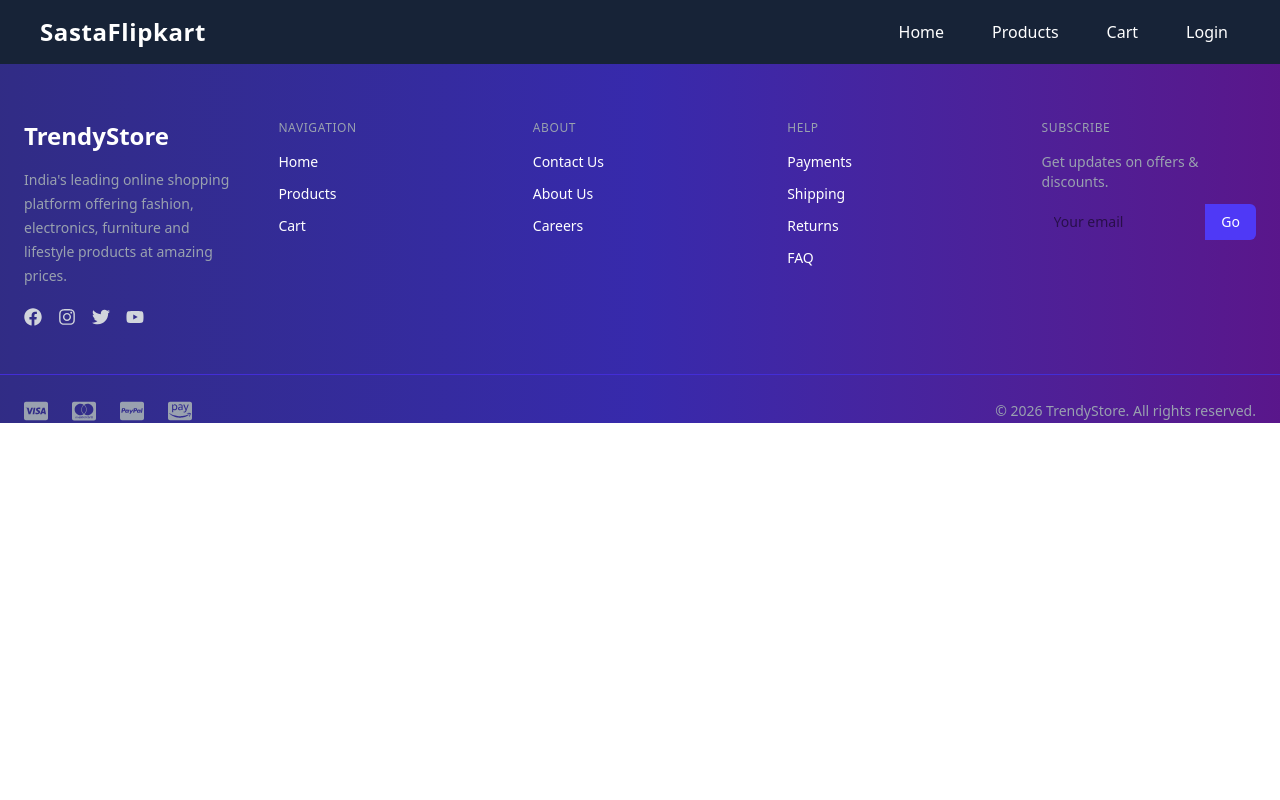
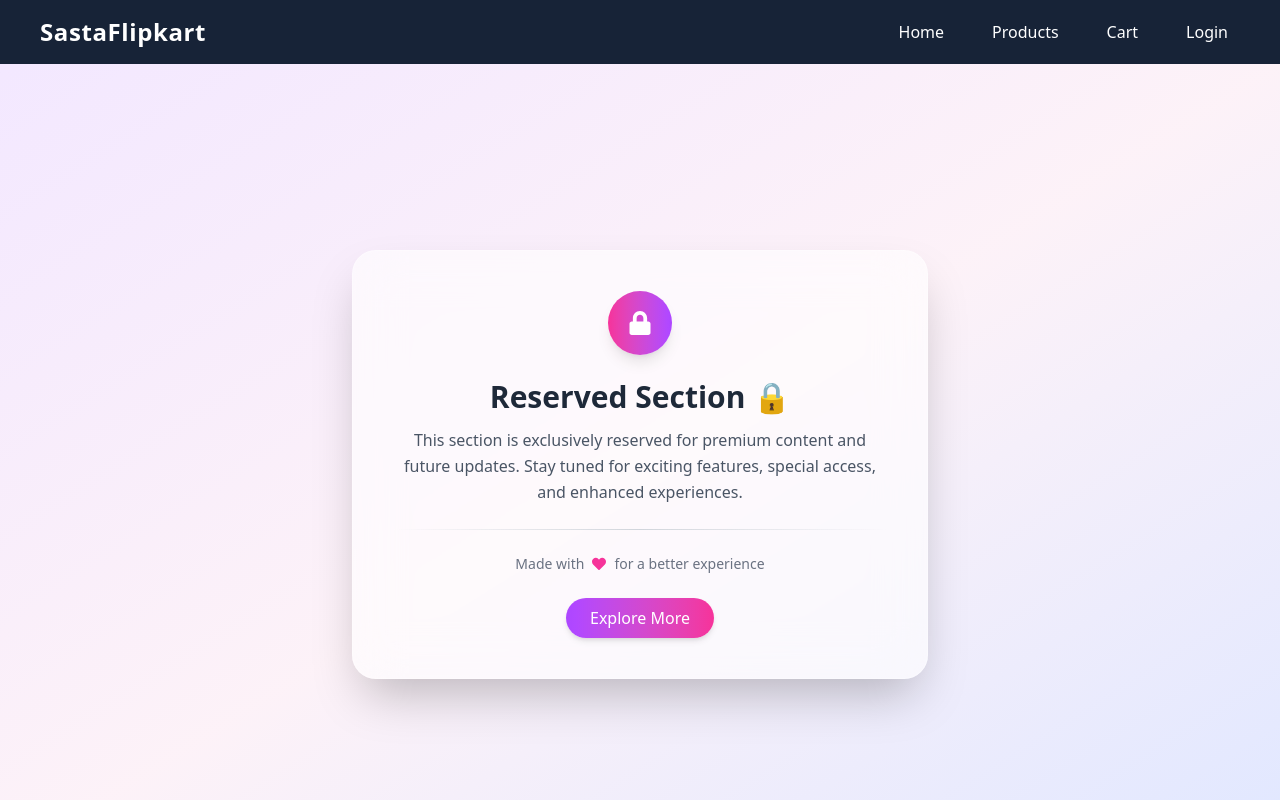
Before and after one commit to Nisita-Chandel/Flipcart-clone, a React (Vite) app in the folder frontend/: page /reserved in a window 1280 px wide. Shown: the top 800 px of the page. Built offline with nearby package versions, Linux system fonts and the light colour scheme.

Commit message:
updated code

```diff
--- a/frontend/src/components/Footer.jsx
+++ b/frontend/src/components/Footer.jsx
@@ -21,11 +21,13 @@ const Footer = () => {
       return;
     }
 
-    // Navigate to subscribe page with email
     navigate("/subscribe", { state: { email } });
+    setEmail("");
+  };
 
-    // Clear input
-    setEmail("");
+  // NEW: Navigate to Reserved Page
+  const handleReservedClick = () => {
+    navigate("/reserved");
   };
 
   return (
@@ -35,11 +37,11 @@ const Footer = () => {
 
         {/* ABOUT */}
         <div>
-        <h2 className="text-white text-2xl font-bold mb-4 cursor-pointer hover:text-indigo-300 transition">
-  <Link to="/trendystore">
-    TrendyStore
-  </Link>
-</h2>
+          <h2 className="text-white text-2xl font-bold mb-4 cursor-pointer hover:text-indigo-300 transition">
+            <Link to="/trendystore">
+              TrendyStore
+            </Link>
+          </h2>
 
           <p className="text-gray-400 leading-6">
             India's leading online shopping platform offering
@@ -135,7 +137,11 @@ const Footer = () => {
           <FaCcAmazonPay />
         </div>
 
-        <p className="text-gray-400 text-sm text-center md:text-right">
+        {/* UPDATED COPYRIGHT (Clickable) */}
+        <p
+          onClick={handleReservedClick}
+          className="text-gray-400 text-sm text-center md:text-right cursor-pointer hover:text-white hover:underline transition"
+        >
           © 2026 TrendyStore. All rights reserved.
         </p>
 
--- /dev/null
+++ b/frontend/src/pages/Reserved.jsx
@@ -0,0 +1,47 @@
+import React from "react";
+import { FaHeart, FaLock } from "react-icons/fa";
+
+const Reserved = () => {
+  return (
+    <div className="min-h-screen flex items-center justify-center bg-gradient-to-br from-purple-100 via-pink-50 to-indigo-100 px-6">
+
+      {/* Card */}
+      <div className="backdrop-blur-xl bg-white/60 shadow-2xl rounded-3xl p-10 max-w-xl w-full text-center border border-white/30">
+
+        {/* Icon */}
+        <div className="flex justify-center mb-6">
+          <div className="bg-gradient-to-r from-pink-500 to-purple-500 p-5 rounded-full shadow-lg">
+            <FaLock className="text-white text-2xl" />
+          </div>
+        </div>
+
+        {/* Heading */}
+        <h1 className="text-3xl font-bold text-gray-800 mb-3">
+          Reserved Section 🔒
+        </h1>
+
+        {/* Description */}
+        <p className="text-gray-600 text-base leading-relaxed mb-6">
+          This section is exclusively reserved for premium content and future updates.
+          Stay tuned for exciting features, special access, and enhanced experiences.
+        </p>
+
+        {/* Divider */}
+        <div className="h-px bg-gradient-to-r from-transparent via-gray-300 to-transparent my-6"></div>
+
+        {/* Footer Text */}
+        <p className="text-sm text-gray-500 flex items-center justify-center gap-2">
+          Made with <FaHeart className="text-pink-500" /> for a better experience
+        </p>
+
+        {/* Button */}
+        <button className="mt-6 px-6 py-2 rounded-full bg-gradient-to-r from-purple-500 to-pink-500 text-white font-medium shadow-md hover:scale-105 hover:shadow-xl transition duration-300">
+          Explore More
+        </button>
+
+      </div>
+    </div>
+  );
+};
+
+export default Reserved;
--- a/frontend/src/routes/Approutes.jsx
+++ b/frontend/src/routes/Approutes.jsx
@@ -20,6 +20,7 @@ import Electronics from "../pages/Electronics";
 import Beauty from "../pages/Beauty";
 import Subscribe from "../pages/Subscribe";
 import TrendyStore from "../pages/TrendyStore";
+import Reserved from "../pages/Reserved";
 const AppRoutes = () => {
   return (
     <Routes>
@@ -44,6 +45,7 @@ const AppRoutes = () => {
       <Route path="/beauty" element={<Beauty/>}/>
       <Route path="/subscribe" element={<Subscribe/>}/>
       <Route path="/trendystore" element={<TrendyStore/>}/>
+      <Route path="/reserved" element={<Reserved/>}/>
     </Routes>
   );
 };
```
